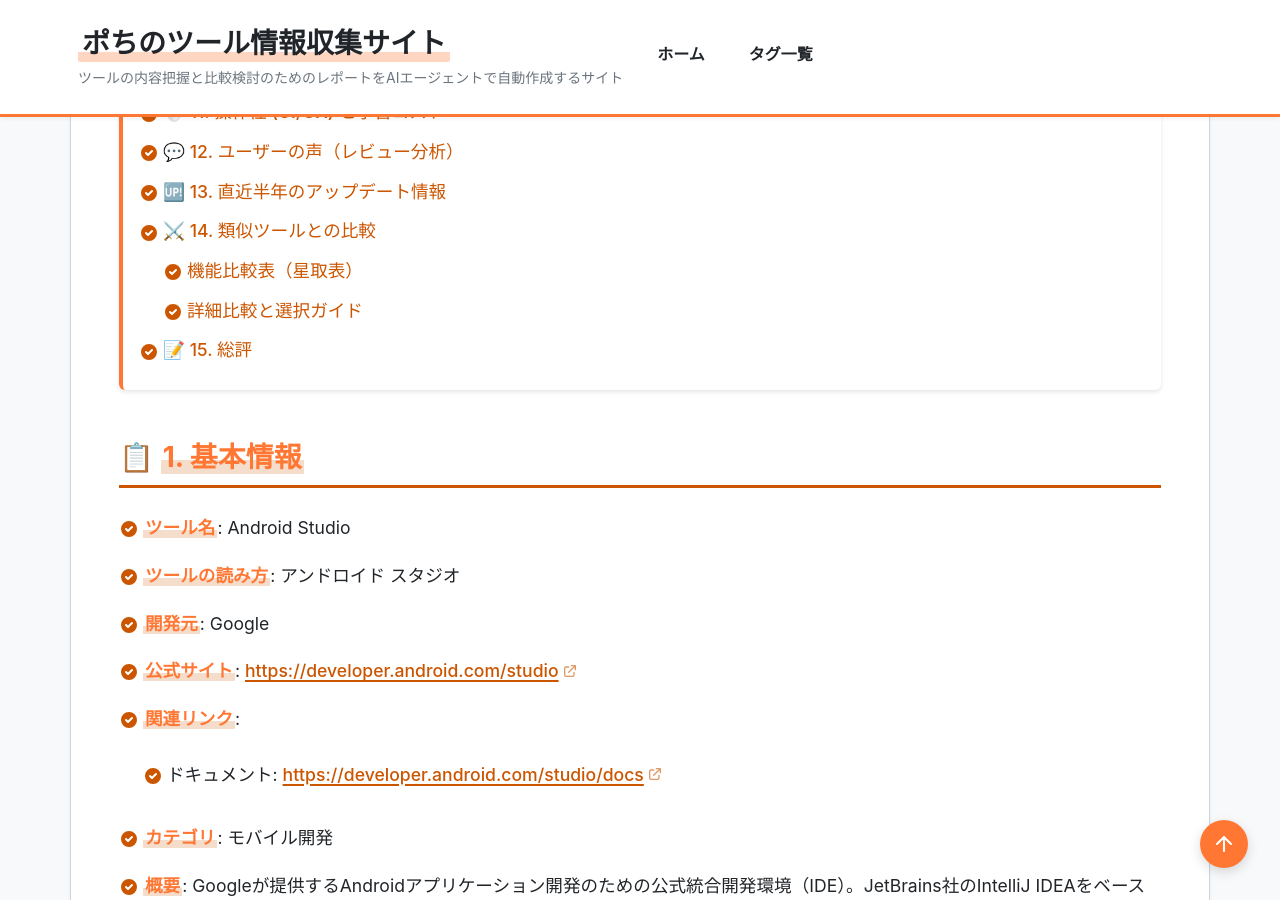
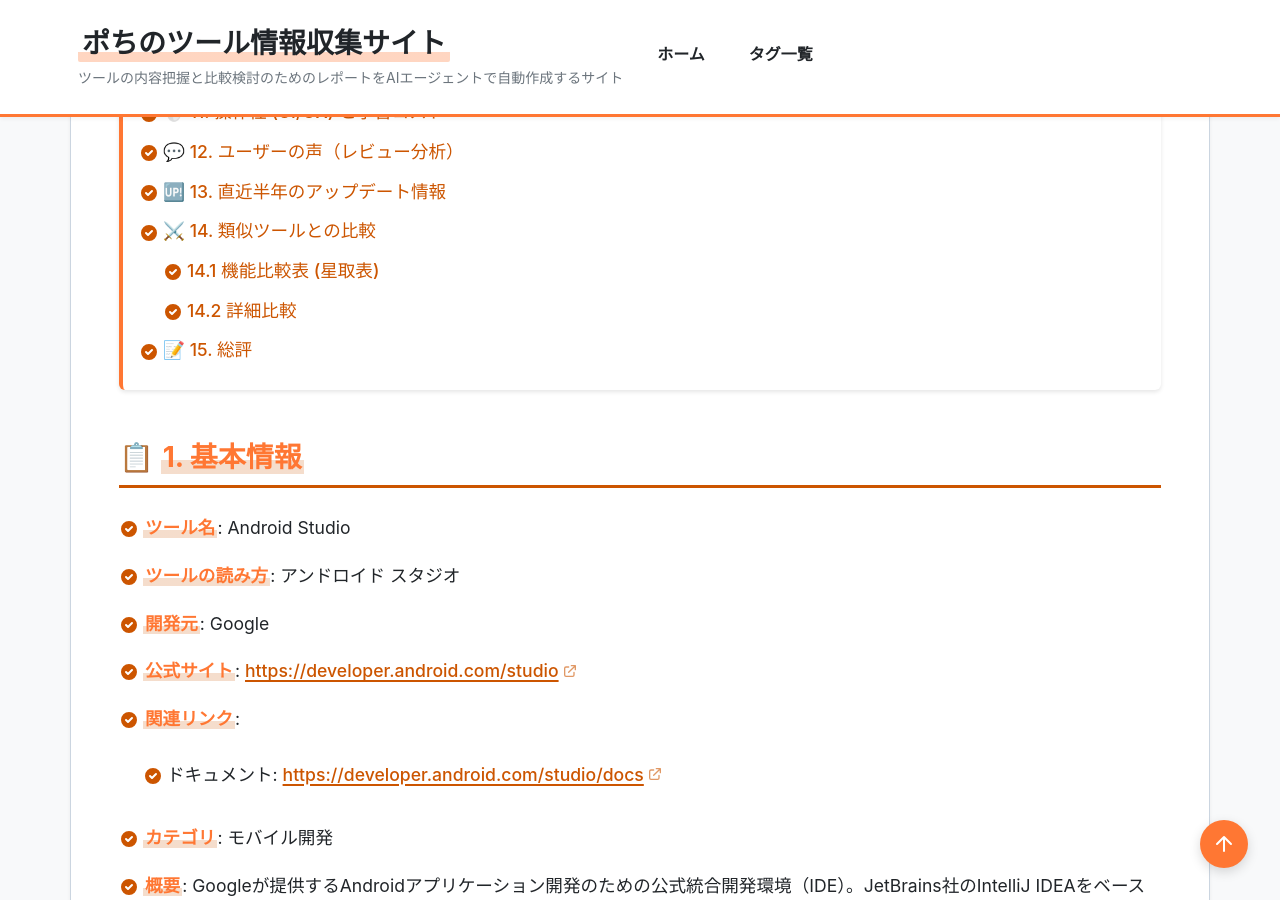
Before and after one commit to aegisfleet/tool-survey-report, a Jekyll site: the page built from _reports/android-studio.md, in a window 1280 px wide and 900 px high, scrolled down 2868 px. Built offline with Jekyll 4.4.1, drawn with Linux system fonts in a browser that asks for light colours; some of the changed text lies outside the part shown.

Commit message:
docs: Android StudioとFlutterのレポートを更新。

```diff
--- a/_reports/android-studio.md
+++ b/_reports/android-studio.md
@@ -174,7 +174,7 @@
 
 ## **14. 類似ツールとの比較**
 
-### **機能比較表（星取表）**
+### **14.1 機能比較表 (星取表)**
 
 | 評価項目 | Android Studio | Visual Studio Code | IntelliJ IDEA |
 | :--- | :---: | :---: | :---: |
@@ -188,7 +188,7 @@
 
 * **記号の意味**: ◎: 非常に優れている/公式推奨、○: 良好/標準的、△: 可能だが制限あり/劣る、×: 不可
 
-### **詳細比較と選択ガイド**
+### **14.2 詳細比較**
 
 | ツール名 | 特徴 | 強み | 弱み | 選択肢となるケース |
 |---|---|---|---|---|
```
Also changed, not shown: _reports/flutter.md (+2 -2 lines).
